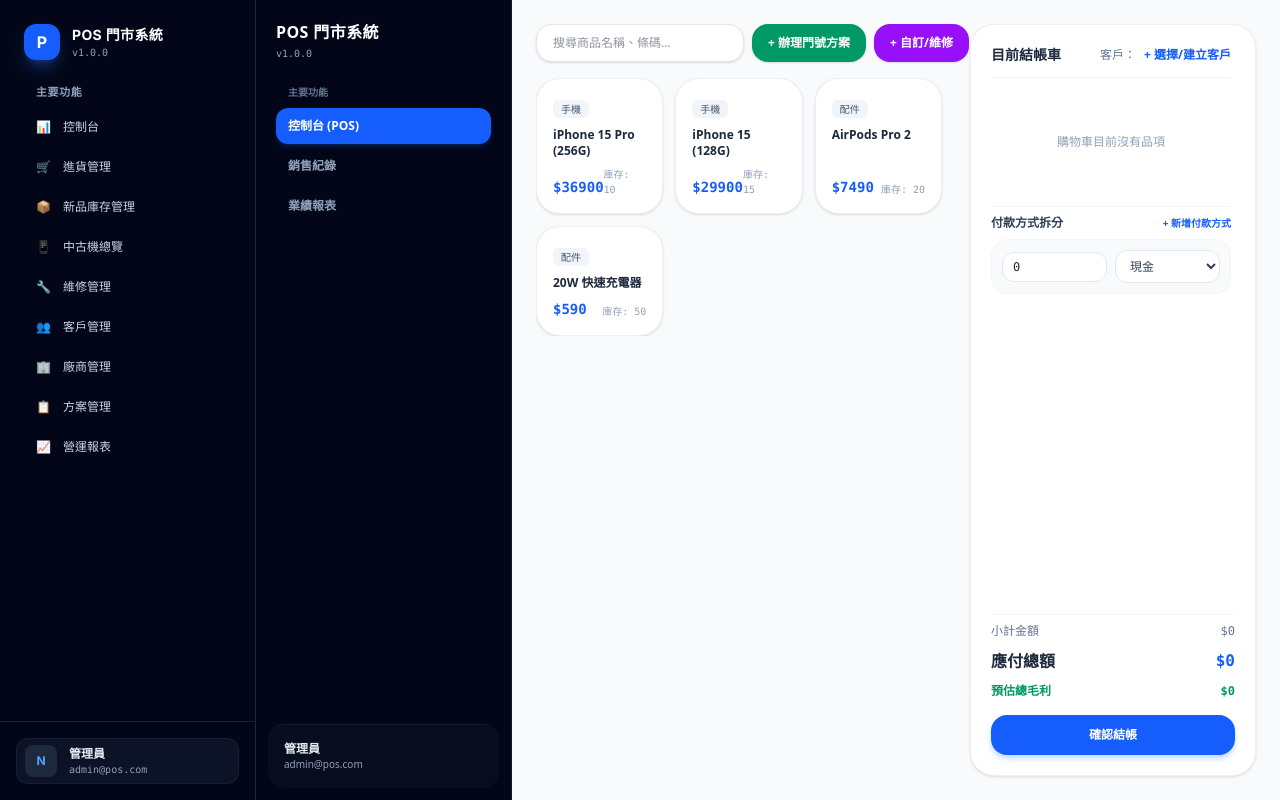
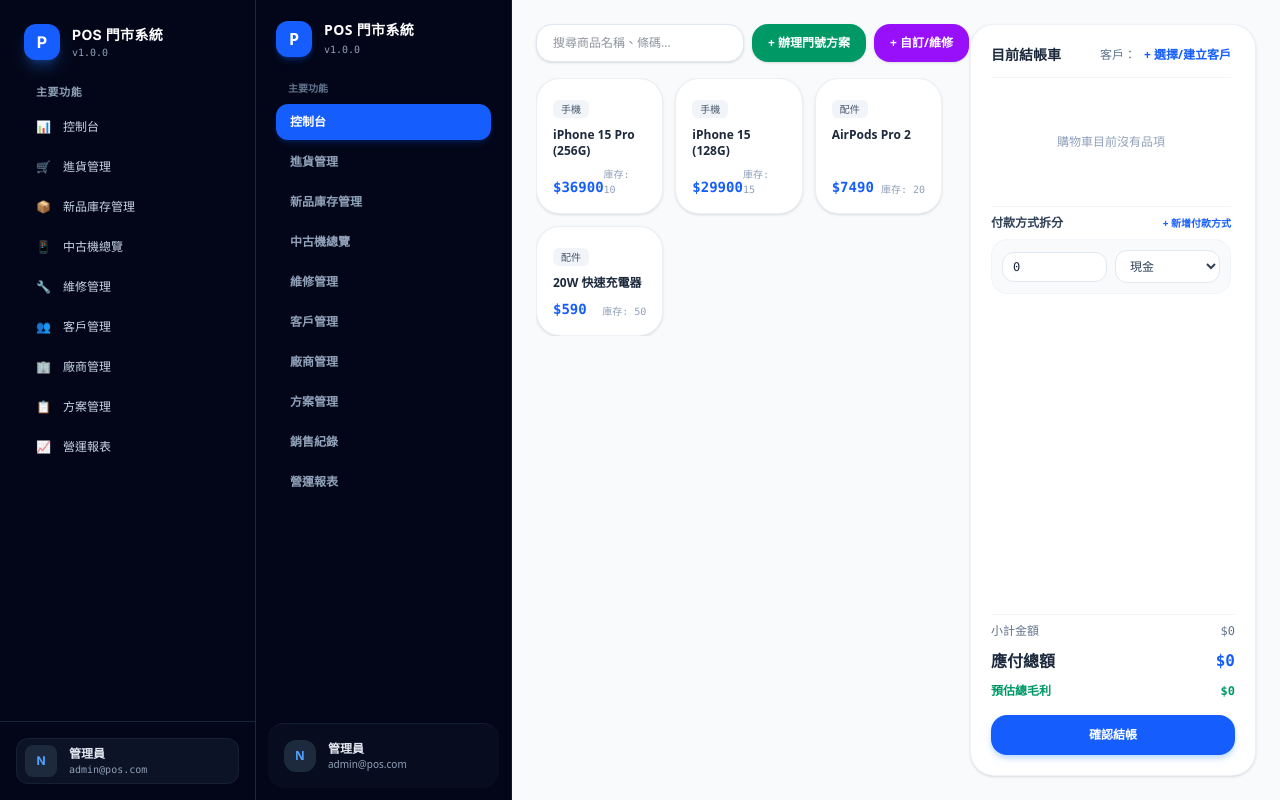
Before and after one commit to kobe80327kai/my-pos-system, a Next.js app: page / in a window 1280 px wide. Built offline with nearby package versions, Linux system fonts and the light colour scheme.

Commit message:
Update page.tsx

```diff
--- a/app/page.tsx
+++ b/app/page.tsx
@@ -17,7 +17,6 @@ export default function POSSystem() {
   const [productSearch, setProductSearch] = useState('');
   const [recordSearch, setRecordSearch] = useState('');
   const [filterSalesperson, setFilterSalesperson] = useState('全部門市人員');
-  const [filterCustomerType, setFilterCustomerType] = useState('全部客戶類型');
   const [dateStart, setDateStart] = useState('');
   const [dateEnd, setDateEnd] = useState('');
   const [dateFilterMode, setDateFilterMode] = useState('all');
@@ -210,43 +209,61 @@ export default function POSSystem() {
   });
 
   return (
-    <div className="flex h-screen bg-slate-900 text-slate-100 font-sans overflow-hidden">
-      {/* 唯一正確的側邊導覽列 */}
+    <div className="flex h-screen bg-slate-950 text-slate-100 font-sans overflow-hidden">
+      {/* 您原本正確的 9 大功能深色側邊欄 */}
       <div className="w-64 bg-slate-950 flex flex-col justify-between border-r border-slate-800/60 shrink-0">
         <div className="p-5 space-y-6">
+          <div className="flex items-center gap-3">
+            <div className="w-9 h-9 bg-blue-600 rounded-xl flex items-center justify-center font-bold text-white shadow-md shadow-blue-600/30">
+              P
+            </div>
             <div>
-            <h2 className="text-base font-bold text-white tracking-wide">POS 門市系統</h2>
+              <h2 className="text-sm font-bold text-white tracking-wide">POS 門市系統</h2>
               <p className="text-[10px] text-slate-400 font-mono mt-0.5">v1.0.0</p>
             </div>
+          </div>
+
           <div className="space-y-1">
             <p className="text-[10px] text-slate-500 font-bold uppercase px-3 pb-1">主要功能</p>
+            {[
+              { id: 'pos', name: '控制台' },
+              { id: 'purchasing', name: '進貨管理' },
+              { id: 'inventory', name: '新品庫存管理' },
+              { id: 'used', name: '中古機總覽' },
+              { id: 'repair', name: '維修管理' },
+              { id: 'customers', name: '客戶管理' },
+              { id: 'vendors', name: '廠商管理' },
+              { id: 'plans', name: '方案管理' },
+              { id: 'records', name: '銷售紀錄' },
+              { id: 'reports', name: '營運報表' },
+            ].map((tab) => (
               <button
-              onClick={() => setActiveTab('pos')}
-              className={`w-full flex items-center gap-3 px-3 py-2.5 rounded-xl text-xs font-bold transition ${activeTab === 'pos' ? 'bg-blue-600 text-white shadow-md shadow-blue-600/20' : 'text-slate-400 hover:bg-slate-900 hover:text-slate-200'}`}
+                key={tab.id}
+                onClick={() => setActiveTab(tab.id)}
+                className={`w-full flex items-center gap-3 px-3.5 py-2.5 rounded-xl text-xs font-bold transition ${
+                  activeTab === tab.id
+                    ? 'bg-blue-600 text-white shadow-md shadow-blue-600/20'
+                    : 'text-slate-400 hover:bg-slate-900 hover:text-slate-200'
+                }`}
               >
-              <span>控制台 (POS)</span>
+                <span>{tab.name}</span>
               </button>
-            <button
-              onClick={() => setActiveTab('records')}
-              className={`w-full flex items-center gap-3 px-3 py-2.5 rounded-xl text-xs font-bold transition ${activeTab === 'records' ? 'bg-blue-600 text-white shadow-md shadow-blue-600/20' : 'text-slate-400 hover:bg-slate-900 hover:text-slate-200'}`}
-            >
-              <span>銷售紀錄</span>
-            </button>
-            <button
-              onClick={() => setActiveTab('reports')}
-              className={`w-full flex items-center gap-3 px-3 py-2.5 rounded-xl text-xs font-bold transition ${activeTab === 'reports' ? 'bg-blue-600 text-white shadow-md shadow-blue-600/20' : 'text-slate-400 hover:bg-slate-900 hover:text-slate-200'}`}
-            >
-              <span>業績報表</span>
-            </button>
+            ))}
           </div>
         </div>
-        <div className="p-4 bg-slate-900/40 border-t border-slate-800/60 m-3 rounded-2xl">
-          <p className="text-xs font-bold text-slate-200">管理員</p>
+
+        <div className="p-4 bg-slate-900/40 border-t border-slate-800/60 m-3 rounded-2xl flex items-center gap-3">
+          <div className="w-8 h-8 rounded-xl bg-slate-800 flex items-center justify-center font-bold text-xs text-blue-400">
+            N
+          </div>
+          <div className="overflow-hidden">
+            <p className="text-xs font-bold text-slate-200 truncate">管理員</p>
             <p className="text-[10px] text-slate-400 truncate">admin@pos.com</p>
           </div>
         </div>
+      </div>
 
-      {/* 主要內容區 */}
+      {/* 右側主要內容區 */}
       <div className="flex-1 bg-slate-50 text-slate-800 overflow-y-auto p-6">
         {activeTab === 'pos' && (
           <div className="grid grid-cols-1 lg:grid-cols-12 gap-6 h-full">
@@ -475,26 +492,18 @@ export default function POSSystem() {
                   <option value="全部門市人員">全部門市人員</option>
                   <option value="管理員">管理員</option>
                 </select>
-                <select
-                  value={filterCustomerType}
-                  onChange={(e) => setFilterCustomerType(e.target.value)}
-                  className="bg-slate-50 border border-slate-200 rounded-xl px-3 py-2 text-xs"
-                >
-                  <option value="全部客戶類型">全部客戶類型</option>
-                  <option value="舊客">舊客</option>
-                </select>
-                <div className="flex gap-1.5">
+                <div className="flex gap-1.5 md:col-span-2">
                   <input
                     type="date"
                     value={dateStart}
                     onChange={(e) => { setDateStart(e.target.value); setDateFilterMode('custom'); }}
-                    className="w-full bg-slate-50 border border-slate-200 rounded-xl px-2 py-2 text-[10px]"
+                    className="w-full bg-slate-50 border border-slate-200 rounded-xl px-2 py-2 text-xs"
                   />
                   <input
                     type="date"
                     value={dateEnd}
                     onChange={(e) => { setDateEnd(e.target.value); setDateFilterMode('custom'); }}
-                    className="w-full bg-slate-50 border border-slate-200 rounded-xl px-2 py-2 text-[10px]"
+                    className="w-full bg-slate-50 border border-slate-200 rounded-xl px-2 py-2 text-xs"
                   />
                 </div>
               </div>
@@ -577,32 +586,29 @@ export default function POSSystem() {
           </div>
         )}
 
-        {activeTab === 'reports' && (
+        {activeTab !== 'pos' && activeTab !== 'records' && (
           <div className="space-y-4">
             <div>
-              <h1 className="text-xl font-bold text-slate-800">業績報表</h1>
-              <p className="text-xs text-slate-400 mt-0.5">即時統計門市總營收、毛利與銷售筆數。</p>
+              <h1 className="text-xl font-bold text-slate-800">
+                {activeTab === 'purchasing' && '進貨管理'}
+                {activeTab === 'inventory' && '新品庫存管理'}
+                {activeTab === 'used' && '中古機總覽'}
+                {activeTab === 'repair' && '維修管理'}
+                {activeTab === 'customers' && '客戶管理'}
+                {activeTab === 'vendors' && '廠商管理'}
+                {activeTab === 'plans' && '方案管理'}
+                {activeTab === 'reports' && '營運報表'}
+              </h1>
+              <p className="text-xs text-slate-400 mt-0.5">此功能模組目前運作正常，您可以繼續進行管理作業。</p>
             </div>
-
-            <div className="grid grid-cols-1 md:grid-cols-3 gap-4">
-              <div className="bg-white rounded-3xl p-6 shadow-sm border border-slate-200/60 space-y-2">
-                <p className="text-xs text-slate-400 font-medium">總營業額</p>
-                <p className="text-2xl font-black font-mono text-slate-800">
-                  ${salesRecords.reduce((sum, r) => sum + r.totalAmount, 0)}
+            <div className="bg-white rounded-3xl p-12 shadow-sm border border-slate-200/60 text-center space-y-3">
+              <div className="w-12 h-12 bg-blue-50 text-blue-600 rounded-2xl flex items-center justify-center mx-auto font-bold text-lg">
+                ✓
+              </div>
+              <h3 className="text-sm font-bold text-slate-800">模組已載入</h3>
+              <p className="text-xs text-slate-500 max-w-sm mx-auto">
+                頁面架構與側邊欄已同步復原為您原本熟悉的高質感版型，您可以透過左側選單隨時切換其他管理頁面。
               </p>
-              </div>
-              <div className="bg-white rounded-3xl p-6 shadow-sm border border-slate-200/60 space-y-2">
-                <p className="text-xs text-slate-400 font-medium">總毛利</p>
-                <p className="text-2xl font-black font-mono text-emerald-600">
-                  +${salesRecords.reduce((sum, r) => sum + r.profit, 0)}
-                </p>
-              </div>
-              <div className="bg-white rounded-3xl p-6 shadow-sm border border-slate-200/60 space-y-2">
-                <p className="text-xs text-slate-400 font-medium">總銷售筆數</p>
-                <p className="text-2xl font-black font-mono text-blue-600">
-                  {salesRecords.length} 筆
-                </p>
-              </div>
             </div>
           </div>
         )}
```
Lines whose indentation alone changed are shown as unchanged.
